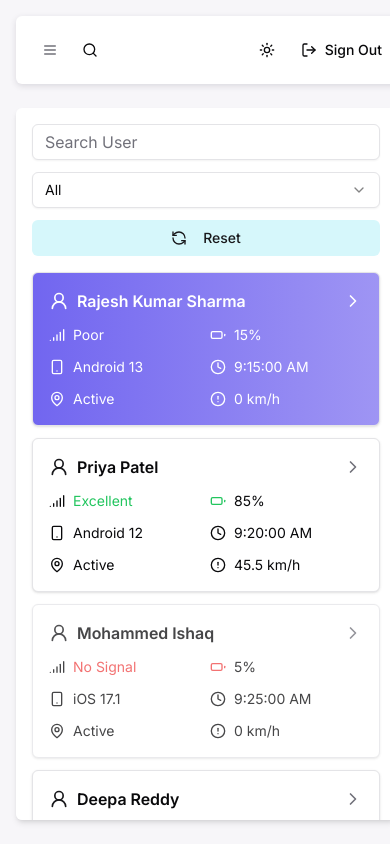
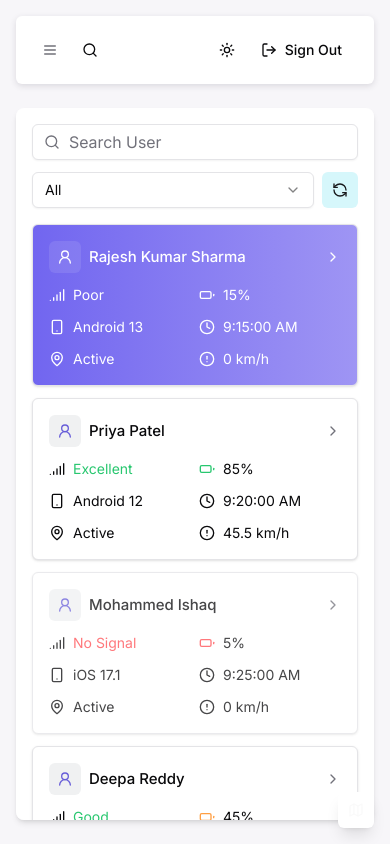
Before and after one commit to manju1807/trip-management-app, a Next.js app: page /dashboard/maps in a window 390 px wide. Built offline with nearby package versions, Linux system fonts and the light colour scheme.

Commit message:
fix: cards fixed and fixed typos

```diff
--- a/package.json
+++ b/package.json
@@ -18,6 +18,7 @@
     "@radix-ui/react-avatar": "^1.1.1",
     "@radix-ui/react-dialog": "^1.0.5",
     "@radix-ui/react-dropdown-menu": "^2.1.2",
+    "@radix-ui/react-scroll-area": "^1.2.1",
     "@radix-ui/react-select": "^2.1.2",
     "@radix-ui/react-separator": "^1.1.0",
     "@radix-ui/react-slot": "^1.0.2",
--- a/src/app/globals.css
+++ b/src/app/globals.css
@@ -4,9 +4,9 @@
 
 @layer base {
   :root {
-    --background: 260, 20%, 97%;
+    --background: 260 20% 97%;
     --foreground: 240 10% 3.9%;
-    --card: 0, 0%, 100%;
+    --card: 0 0% 100%;
     --card-foreground: 240 10% 3.9%;
     --popover: 0 0% 100%;
     --popover-foreground: 240 10% 3.9%;
@@ -16,7 +16,7 @@
     --secondary-foreground: 240 5.9% 10%;
     --muted: 240 4.8% 95.9%;
     --muted-foreground: 240 3.8% 46.1%;
-    --accent: 0, 0%, 97%;
+    --accent: 0 0% 97%;
     --accent-foreground: 240 5.9% 10%;
     --destructive: 0 84.2% 60.2%;
     --destructive-foreground: 0 0% 98%;
@@ -29,13 +29,14 @@
     --chart-4: 43 74% 66%;
     --chart-5: 27 87% 67%;
     --radius: 0.5rem;
-    --gradient-purple-start: 245, 82%, 67%;  /* #7367f0 */
-    --gradient-purple-end: 246, 81%, 77%;    /* #9d94f4 */
+    --gradient-purple-start: 245 82% 67%;
+    --gradient-purple-end: 246 81% 77%;
   }
+
   .dark {
-    --background: 230, 24%, 19%;
+    --background: 230 24% 19%;
     --foreground: 0 0% 98%;
-    --card: 233, 21%, 23%;
+    --card: 233 21% 23%;
     --card-foreground: 0 0% 98%;
     --popover: 240 10% 3.9%;
     --popover-foreground: 0 0% 98%;
@@ -45,7 +46,7 @@
     --secondary-foreground: 0 0% 98%;
     --muted: 240 3.7% 15.9%;
     --muted-foreground: 240 5% 64.9%;
-    --accent: 231, 20%, 26%;
+    --accent: 231 20% 26%;
     --accent-foreground: 0 0% 98%;
     --destructive: 0 62.8% 30.6%;
     --destructive-foreground: 0 0% 98%;
@@ -57,8 +58,8 @@
     --chart-3: 30 80% 55%;
     --chart-4: 280 65% 60%;
     --chart-5: 340 75% 55%;
-    --gradient-purple-start: 245, 82%, 67%;  /* #7367f0 */
-    --gradient-purple-end: 245, 44%, 54%;    /* #5f57be */
+    --gradient-purple-start: 245 82% 67%;
+    --gradient-purple-end: 245 44% 54%;
   }
 }
 
@@ -66,9 +67,27 @@
   * {
     @apply border-border;
   }
-
   body {
     @apply bg-background text-foreground;
+    font-feature-settings: "rlig" 1, "calt" 1;
+  }
+  h1 {
+    @apply text-h1;
+  }
+  h2 {
+    @apply text-h2;
+  }
+  h3 {
+    @apply text-h3;
+  }
+  h4 {
+    @apply text-h4;
+  }
+  h5 {
+    @apply text-h5;
+  }
+  h6 {
+    @apply text-h6;
   }
 }
 
@@ -85,3 +104,8 @@ body,
   height: 100%;
   width: 100%;
 }
+
+.leaflet-container {
+  height: 100% !important;
+  width: 100% !important;
+}
--- a/src/components/views/dashboard/location-detail.tsx
+++ b/src/components/views/dashboard/location-detail.tsx
@@ -86,7 +86,7 @@ const LocationStatsCard = () => {
           <div className={iconContainerClasses}>
             <MapPin className={iconClasses} />
           </div>
-          <div className="space-y-1">
+          <div className="flex flex-col space-y-1">
             <span className={metricClasses}>{stats.routes.total}</span>
             <span className={subtitleClasses}>All Locations</span>
           </div>
--- a/src/components/views/maps/MapComponent.tsx
+++ b/src/components/views/maps/MapComponent.tsx
@@ -1,9 +1,48 @@
-// @/components/views/maps/MapComponent.tsx
 import dynamic from 'next/dynamic';
+import { Loader2 } from 'lucide-react';
+import { useRef, MutableRefObject } from 'react';
+import type { Map as LeafletMap } from 'leaflet';
 
-const MapComponent = dynamic(() => import('./dynamic-map'), {
+const DynamicMap = dynamic(() => import('./dynamic-map'), {
   ssr: false,
-  loading: () => <p>Loading map...</p>,
+  loading: () => (
+    <div className="h-full w-full flex items-center justify-center bg-muted/20 rounded-lg">
+      <div className="text-center space-y-2">
+        <Loader2 className="w-8 h-8 animate-spin mx-auto text-primary-500" />
+        <p className="text-muted-foreground">Loading map...</p>
+      </div>
+    </div>
+  ),
 });
 
+interface MapComponentProps {
+  center: [number, number];
+  zoom: number;
+  markerPosition: [number, number];
+  popupContent: string;
+  onMapReady?: () => void;
+  mapRef?: MutableRefObject<LeafletMap | null>;
+}
+
+const MapComponent: React.FC<MapComponentProps> = ({
+  center,
+  zoom,
+  markerPosition,
+  popupContent,
+  onMapReady,
+  mapRef
+}) => {
+  const internalMapRef = useRef<LeafletMap | null>(null);
+  const actualMapRef = mapRef || internalMapRef;
+
+  return <DynamicMap
+    center={center}
+    zoom={zoom}
+    markerPosition={markerPosition}
+    popupContent={popupContent}
+    onMapReady={onMapReady}
+    mapRef={actualMapRef}
+  />;
+};
+
 export default MapComponent;
--- a/src/components/views/maps/drivers-tracking.tsx
+++ b/src/components/views/maps/drivers-tracking.tsx
@@ -1,20 +1,11 @@
 'use client';
 
-import React, { useState, useMemo } from 'react';
-import {
-  Card,
-  CardContent,
-} from "@/components/ui/card";
-import {
-  Select,
-  SelectContent,
-  SelectGroup,
-  SelectItem,
-  SelectTrigger,
-  SelectValue,
-} from "@/components/ui/select";
+import React, { useState, useMemo, useEffect, useRef } from 'react';
+import { Card, CardContent } from "@/components/ui/card";
+import { Select, SelectContent, SelectGroup, SelectItem, SelectTrigger, SelectValue } from "@/components/ui/select";
 import { Button } from "@/components/ui/button";
 import { Input } from "@/components/ui/input";
+import { Map as LeafletMap } from 'leaflet';
 import {
   UserRound,
   RefreshCcw,
@@ -24,18 +15,57 @@ import {
   Clock,
   Smartphone,
   AlertCircle,
-  ChevronRight
+  ChevronRight,
+  MapIcon,
+  Users,
+  ArrowLeft,
+  Search
 } from 'lucide-react';
 import { GpsDataMock } from '@/constants/gps-data';
 import { Drivers } from '@/constants/drivers';
 import MapComponent from '@/components/views/maps/MapComponent';
+import { cn } from "@/lib/utils";
+
+interface Driver {
+  id: number;
+  fullname: string;
+}
+
+interface GPSData {
+  driver: number;
+  latitude: number;
+  longitude: number;
+  timestamp: string;
+  speed: number;
+  battery_level: number;
+  signal_strength: number;
+  os_version: string;
+}
+
+interface DriverWithGPS extends Driver {
+  gpsData?: GPSData;
+}
 
 export default function DriverTrackingDashboard() {
   const [selectedDriver, setSelectedDriver] = useState(1);
   const [filterStatus, setFilterStatus] = useState('all');
   const [searchQuery, setSearchQuery] = useState('');
+  const [showMap, setShowMap] = useState(false);
+  const [isMapReady, setIsMapReady] = useState(false);
+  const mapRef = useRef<LeafletMap | null>(null);
 
-  // Enhanced driver data combination
+  useEffect(() => {
+    if (showMap || window.innerWidth >= 1024) { // 1024px is the 'lg' breakpoint in Tailwind
+      const timer = setTimeout(() => {
+        setIsMapReady(true);
+        if (mapRef.current) {
+          mapRef.current.invalidateSize();
+        }
+      }, 100);
+      return () => clearTimeout(timer);
+    }
+  }, [showMap]);
+
   const driversWithGPS = useMemo(() => {
     return Drivers.map(driver => ({
       ...driver,
@@ -61,9 +91,9 @@ export default function DriverTrackingDashboard() {
   }, [driversWithGPS, selectedDriver]);
 
   const getBatteryColor = (level: number) => {
-    if (level > 60) return 'text-green-500';
-    if (level > 20) return 'text-yellow-500';
-    return 'text-red-500';
+    if (level > 60) return 'text-success-500';
+    if (level > 20) return 'text-warning-500';
+    return 'text-destructive-500';
   };
 
   const getSignalStrengthText = (strength: number) => {
@@ -73,22 +103,88 @@ export default function DriverTrackingDashboard() {
     return 'No Signal';
   };
 
+  const handleDriverSelect = (driverId: number) => {
+    setSelectedDriver(driverId);
+    if (window.innerWidth < 768) {
+      setShowMap(true);
+      setIsMapReady(false);
+      // Add delay to ensure container is ready
+      setTimeout(() => {
+        setIsMapReady(true);
+        if (mapRef.current) {
+          mapRef.current.invalidateSize();
+        }
+      }, 250);
+    }
+  };
+
+  const handleMapToggle = (show: boolean) => {
+    setShowMap(show);
+    // No need to set isMapReady here as the useEffect will handle it
+    if (mapRef.current) {
+      setTimeout(() => {
+        mapRef.current?.invalidateSize();
+      }, 100);
+    }
+  };
+
+  const handleReset = () => {
+    setSelectedDriver(1);
+    setFilterStatus('all');
+    setSearchQuery('');
+    setIsMapReady(false);
+  };
+
   return (
-    <div className="grid grid-cols-[380px,1fr] gap-4 h-full">
+    <div className="h-full relative">
+      {/* Mobile View Toggle */}
+      <div className="lg:hidden fixed bottom-4 right-4 z-50 flex gap-2">
+        {showMap && (
+          <Button
+            variant="default"
+            size="icon"
+            onClick={() => handleMapToggle(false)}
+            className="bg-card shadow-lg"
+          >
+            <ArrowLeft className="h-4 w-4" />
+          </Button>
+        )}
+        <Button
+          variant="default"
+          size="icon"
+          onClick={() => handleMapToggle(!showMap)}
+          className={cn(
+            "shadow-lg",
+            showMap ? 'bg-primary-500 text-white' : 'bg-card'
+          )}
+        >
+          {showMap ? <Users className="h-4 w-4" /> : <MapIcon className="h-4 w-4" />}
+        </Button>
+      </div>
+
+      {/* Main Layout */}
+      <div className="grid lg:grid-cols-[380px,1fr] gap-4 h-full">
         {/* Left Sidebar */}
-      <div className="space-y-4 p-4 overflow-y-auto bg-card rounded-md shadow-md">
+        <div className={cn(
+          "space-y-4 p-4 overflow-y-auto bg-card rounded-lg shadow-md",
+          showMap ? 'hidden lg:block' : 'block'
+        )}>
           <div className="space-y-3">
+            <div className="relative">
+              <Search className="absolute left-3 top-1/2 -translate-y-1/2 h-4 w-4 text-muted-foreground" />
               <Input
                 placeholder="Search User"
                 value={searchQuery}
                 onChange={(e) => setSearchQuery(e.target.value)}
-            className="bg-card rounded-md"
+                className="pl-9 bg-card"
               />
+            </div>
+            <div className="flex gap-2">
               <Select
                 value={filterStatus}
                 onValueChange={setFilterStatus}
               >
-            <SelectTrigger className="w-full bg-card rounded-md">
+                <SelectTrigger className="w-full bg-card">
                   <SelectValue placeholder="Driver Status" />
                 </SelectTrigger>
                 <SelectContent>
@@ -101,12 +197,13 @@ export default function DriverTrackingDashboard() {
               </Select>
               <Button
                 variant="ghost"
-            className="w-full bg-[#d6f7fb] hover:bg-[#c2f4f9] dark:bg-[#274c62] dark:hover:bg-[#24596f] text-accent-foreground"
-            onClick={() => setSelectedDriver(1)}
+                size="icon"
+                className="bg-[#d6f7fb] hover:bg-[#c2f4f9] dark:bg-[#274c62] dark:hover:bg-[#24596f] text-accent-foreground shrink-0"
+                onClick={handleReset}
               >
-            <RefreshCcw className="w-4 h-4 mr-2" />
-            Reset
+                <RefreshCcw className="w-4 h-4" />
               </Button>
+            </div>
           </div>
 
           <div className="space-y-3">
@@ -117,33 +214,52 @@ export default function DriverTrackingDashboard() {
               return (
                 <Card
                   key={driver.id}
-                className={`relative transition-all cursor-pointer hover:shadow-md rounded-md ${isSelected ? 'bg-gradient-to-r from-[hsl(var(--gradient-purple-start))] to-[hsl(var(--gradient-purple-end))] text-white'
-                  : 'bg-card hover:bg-accent'
-                  } ${!isOnline ? 'opacity-75' : ''}`}
-                onClick={() => setSelectedDriver(driver.id)}
+                  className={cn(
+                    "relative transition-all cursor-pointer hover:shadow-md rounded-md",
+                    isSelected
+                      ? 'bg-gradient-to-r from-[hsl(var(--gradient-purple-start))] to-[hsl(var(--gradient-purple-end))] text-white'
+                      : 'bg-card hover:bg-accent',
+                    !isOnline && 'opacity-75'
+                  )}
+                  onClick={() => handleDriverSelect(driver.id)}
                 >
                   <CardContent className="p-4">
                     <div className="space-y-3">
                       {/* Header */}
                       <div className="flex items-center justify-between">
                         <div className="flex items-center gap-2">
-                        <UserRound className={`w-5 h-5 ${isSelected ? 'text-white' : 'text-primary'}`} />
-                        <span className="font-semibold">{driver.fullname}</span>
+                          <div className={cn(
+                            "p-2 rounded-md",
+                            isSelected ? 'bg-white/10' : 'bg-gray-500/10'
+                          )}>
+                            <UserRound className={cn(
+                              "w-4 h-4",
+                              isSelected ? 'text-white' : 'text-primary-600'
+                            )} />
                           </div>
-                      <ChevronRight className={`w-5 h-5 ${isSelected ? 'text-white' : 'text-muted-foreground'}`} />
+                          <span className="text-button-md font-medium">{driver.fullname}</span>
+                        </div>
+                        <ChevronRight className={cn(
+                          "w-4 h-4",
+                          isSelected ? 'text-white' : 'text-muted-foreground'
+                        )} />
                       </div>
 
                       {/* Status Labels */}
                       <div className="grid grid-cols-2 gap-2 text-sm">
                         <div className="flex items-center gap-2">
-                        <Signal className={`w-4 h-4 ${isSelected ? 'text-white' : ''}`} />
-                        <span className={isSelected ? 'text-white' : isOnline ? 'text-green-500' : 'text-red-500'}>
+                          <Signal className={cn("w-4 h-4", isSelected && "text-white")} />
+                          <span className={cn(
+                            isSelected ? 'text-white' : isOnline ? 'text-success-500' : 'text-destructive-500'
+                          )}>
                             {getSignalStrengthText(driver.gpsData?.signal_strength ?? 0)}
                           </span>
                         </div>
                         <div className="flex items-center gap-2">
-                        <Battery className={`w-4 h-4 ${isSelected ? 'text-white' : getBatteryColor(driver.gpsData?.battery_level ?? 0)
-                          }`} />
+                          <Battery className={cn(
+                            "w-4 h-4",
+                            isSelected ? 'text-white' : getBatteryColor(driver.gpsData?.battery_level ?? 0)
+                          )} />
                           <span>{driver.gpsData?.battery_level ?? 0}%</span>
                         </div>
                       </div>
@@ -186,16 +302,24 @@ export default function DriverTrackingDashboard() {
         </div>
 
         {/* Map Section */}
-      <div className="h-full">
+        <div className={cn(
+          "relative h-full rounded-lg overflow-hidden",
+          !showMap ? 'hidden lg:block' : 'block'
+        )}>
           {selectedDriverGPS?.latitude && selectedDriverGPS?.longitude ? (
+            <div className="absolute inset-0 w-full h-full">
               <MapComponent
+                key={`map-${selectedDriver}`}
                 center={[selectedDriverGPS.latitude, selectedDriverGPS.longitude]}
                 zoom={13}
                 markerPosition={[selectedDriverGPS.latitude, selectedDriverGPS.longitude]}
                 popupContent={driversWithGPS.find(d => d.id === selectedDriver)?.fullname || ''}
+                onMapReady={() => setIsMapReady(true)}
+                mapRef={mapRef}
               />
+            </div>
           ) : (
-          <div className="h-full flex items-center justify-center bg-muted rounded-lg">
+            <div className="h-full flex items-center justify-center bg-muted/20">
               <div className="text-center text-muted-foreground">
                 <MapPin className="w-12 h-12 mx-auto mb-2" />
                 <p>No location data available</p>
@@ -204,5 +328,6 @@ export default function DriverTrackingDashboard() {
           )}
         </div>
       </div>
+    </div>
   );
 }
--- a/src/components/views/maps/dynamic-map.tsx
+++ b/src/components/views/maps/dynamic-map.tsx
@@ -1,4 +1,4 @@
-import React, { useEffect, useRef } from 'react';
+import React, { useEffect, MutableRefObject } from 'react';
 import L from 'leaflet';
 import { MapContainer, TileLayer, Marker, Popup } from 'react-leaflet';
 import 'leaflet/dist/leaflet.css';
@@ -8,6 +8,8 @@ interface DynamicMapProps {
   zoom: number;
   markerPosition: [number, number];
   popupContent: string;
+  onMapReady?: () => void;
+  mapRef: MutableRefObject<L.Map | null>;
 }
 
 const DynamicMap: React.FC<DynamicMapProps> = ({
@@ -15,11 +17,11 @@ const DynamicMap: React.FC<DynamicMapProps> = ({
   zoom,
   markerPosition,
   popupContent,
+  onMapReady,
+  mapRef,
 }) => {
-  const mapRef = useRef<L.Map | null>(null);
-
+  useEffect(() => {
     // Fix for default marker icon
-  useEffect(() => {
     delete (L.Icon.Default.prototype as any)._getIconUrl;
     L.Icon.Default.mergeOptions({
       iconUrl: 'https://unpkg.com/leaflet@1.7.1/dist/images/marker-icon.png',
@@ -27,31 +29,37 @@ const DynamicMap: React.FC<DynamicMapProps> = ({
       shadowUrl: 'https://unpkg.com/leaflet@1.7.1/dist/images/marker-shadow.png',
     });
 
-    // Cleanup function
+    // Force map resize after a small delay
+    const timer = setTimeout(() => {
+      if (mapRef.current) {
+        mapRef.current.invalidateSize();
+        mapRef.current.setView(center, zoom);
+        if (onMapReady) onMapReady();
+      }
+    }, 250);
+
     return () => {
-      if (mapRef.current) {
-        mapRef.current.off();
-        mapRef.current.remove();
-      }
+      clearTimeout(timer);
     };
-  }, []);
+  }, [center, zoom, onMapReady, mapRef]);
+
+  const handleMapMount = (map: L.Map) => {
+    mapRef.current = map;
+  };
 
   return (
-    <div className="h-full w-full">
     <MapContainer
       center={center}
       zoom={zoom}
       style={{ height: '100%', width: '100%' }}
-        className="border rounded-md"
-        ref={mapRef}
-        key={`${center[0]}-${center[1]}-${zoom}`}
+      className="!absolute inset-0"
+      ref={handleMapMount}
     >
       <TileLayer url="https://{s}.tile.openstreetmap.org/{z}/{x}/{y}.png" />
       <Marker position={markerPosition}>
         <Popup>{popupContent}</Popup>
       </Marker>
     </MapContainer>
-    </div>
   );
 };
 
--- a/tailwind.config.ts
+++ b/tailwind.config.ts
@@ -19,25 +19,90 @@ export default {
       boxShadow: {
         'sidebar-menu-shadow': '0px 2px 6px rgba(0,0,0,0.1)',
         'custom-nav': 'rgba(47, 43, 61, 0.14) 0px 2px 6px 0px',
+        'primary-sm': '0 2px 6px rgba(115, 103, 240, 0.14)',
+        'primary-md': '0 4px 12px rgba(115, 103, 240, 0.2)',
+        'primary-lg': '0 8px 24px rgba(115, 103, 240, 0.25)',
       },
       colors: {
+        border: 'hsl(var(--border))',
+        input: 'hsl(var(--input))',
+        ring: 'hsl(var(--ring))',
         background: 'hsl(var(--background))',
         foreground: 'hsl(var(--foreground))',
-        card: {
-          DEFAULT: 'hsl(var(--card))',
-          foreground: 'hsl(var(--card-foreground))',
-        },
-        popover: {
-          DEFAULT: 'hsl(var(--popover))',
-          foreground: 'hsl(var(--popover-foreground))',
-        },
         primary: {
           DEFAULT: 'hsl(var(--primary))',
           foreground: 'hsl(var(--primary-foreground))',
+          100: '#E3E1FC',
+          200: '#C7C2F9',
+          300: '#ABA4F6',
+          400: '#8F85F3',
+          500: '#7367F0',
+          600: '#675DD8',
+          700: '#6258CC',
+          800: '#5C52C0',
+          900: '#564DB4',
         },
         secondary: {
           DEFAULT: 'hsl(var(--secondary))',
           foreground: 'hsl(var(--secondary-foreground))',
+          100: '#E6E6E9',
+          200: '#CCCDD3',
+          300: '#B3B5BC',
+          400: '#999CA6',
+          500: '#808390',
+          600: '#737682',
+          700: '#6D6F7A',
+          800: '#666973',
+          900: '#60626C',
+        },
+        info: {
+          DEFAULT: '#00BAD1',
+          100: '#CCF1F6',
+          200: '#99E3ED',
+          300: '#66D6E3',
+          400: '#33C8DA',
+          500: '#00BAD1',
+          600: '#00A7BC',
+          700: '#009EB2',
+          800: '#0095A7',
+          900: '#008C9D',
+        },
+        success: {
+          DEFAULT: '#28C76F',
+          100: '#D4F4E2',
+          200: '#A9E9C5',
+          300: '#7EDDA9',
+          400: '#53D28C',
+          500: '#28C76F',
+          600: '#24B364',
+          700: '#22A95E',
+          800: '#209F59',
+          900: '#1E9553',
+        },
+        warning: {
+          DEFAULT: '#FF9F43',
+          100: '#FFECD9',
+          200: '#FFD9B4',
+          300: '#FFC58E',
+          400: '#FFB269',
+          500: '#FF9F43',
+          600: '#E68F3C',
+          700: '#D98739',
+          800: '#CC7F36',
+          900: '#BF7732',
+        },
+        destructive: {
+          DEFAULT: 'hsl(var(--destructive))',
+          foreground: 'hsl(var(--destructive-foreground))',
+          100: '#FFDBDC',
+          200: '#FFB7B9',
+          300: '#FF9497',
+          400: '#FF7074',
+          500: '#FF4C51',
+          600: '#E64449',
+          700: '#D94145',
+          800: '#CC3D41',
+          900: '#BF393D',
         },
         muted: {
           DEFAULT: 'hsl(var(--muted))',
@@ -47,13 +112,14 @@ export default {
           DEFAULT: 'hsl(var(--accent))',
           foreground: 'hsl(var(--accent-foreground))',
         },
-        destructive: {
-          DEFAULT: 'hsl(var(--destructive))',
-          foreground: 'hsl(var(--destructive-foreground))',
+        popover: {
+          DEFAULT: 'hsl(var(--popover))',
+          foreground: 'hsl(var(--popover-foreground))',
         },
-        border: 'hsl(var(--border))',
-        input: 'hsl(var(--input))',
-        ring: 'hsl(var(--ring))',
+        card: {
+          DEFAULT: 'hsl(var(--card))',
+          foreground: 'hsl(var(--card-foreground))',
+        },
         chart: {
           '1': 'hsl(var(--chart-1))',
           '2': 'hsl(var(--chart-2))',
@@ -61,6 +127,19 @@ export default {
           '4': 'hsl(var(--chart-4))',
           '5': 'hsl(var(--chart-5))',
         },
+      },
+      fontSize: {
+        'h1': ['2.875rem', { lineHeight: '4.25rem', fontWeight: '500' }],
+        'h2': ['2.375rem', { lineHeight: '3.5rem', fontWeight: '500' }],
+        'h3': ['1.75rem', { lineHeight: '2.625rem', fontWeight: '500' }],
+        'h4': ['1.5rem', { lineHeight: '2.375rem', fontWeight: '500' }],
+        'h5': ['1.125rem', { lineHeight: '1.75rem', fontWeight: '500' }],
+        'h6': ['0.9375rem', { lineHeight: '1.375rem', fontWeight: '500' }],
+        'body1': ['0.9375rem', { lineHeight: '1.375rem', fontWeight: '400' }],
+        'body2': ['0.8125rem', { lineHeight: '1.25rem', fontWeight: '400' }],
+        'button-lg': ['1.0625rem', { lineHeight: '1.625rem', fontWeight: '500' }],
+        'button-md': ['0.9375rem', { lineHeight: '1.375rem', fontWeight: '500' }],
+        'button-sm': ['0.8125rem', { lineHeight: '1.125rem', fontWeight: '500' }],
       },
       borderRadius: {
         lg: 'var(--radius)',
```
Also changed, not shown: src/components/ui/scroll-area.tsx (added, +48 -0 lines), 1 other file (tests, documents, lock files or other folders). Lines whose indentation alone changed are shown as unchanged.
